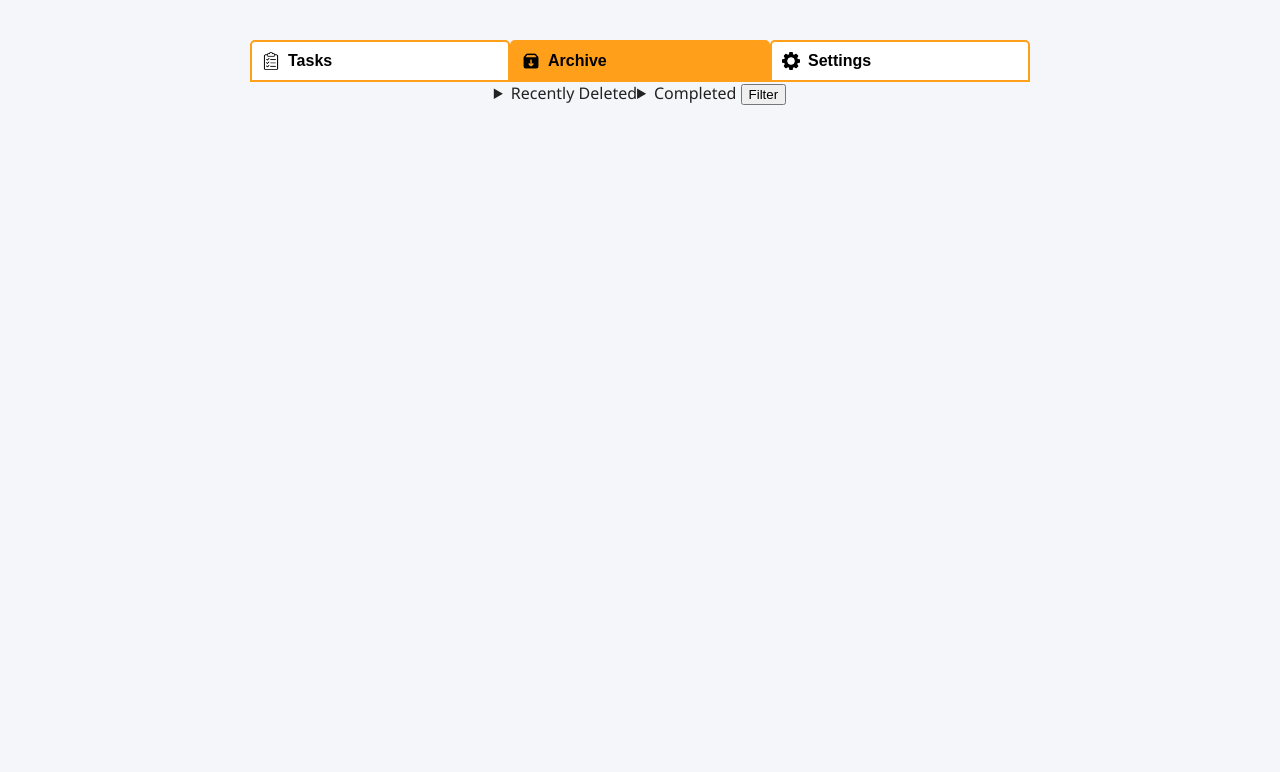
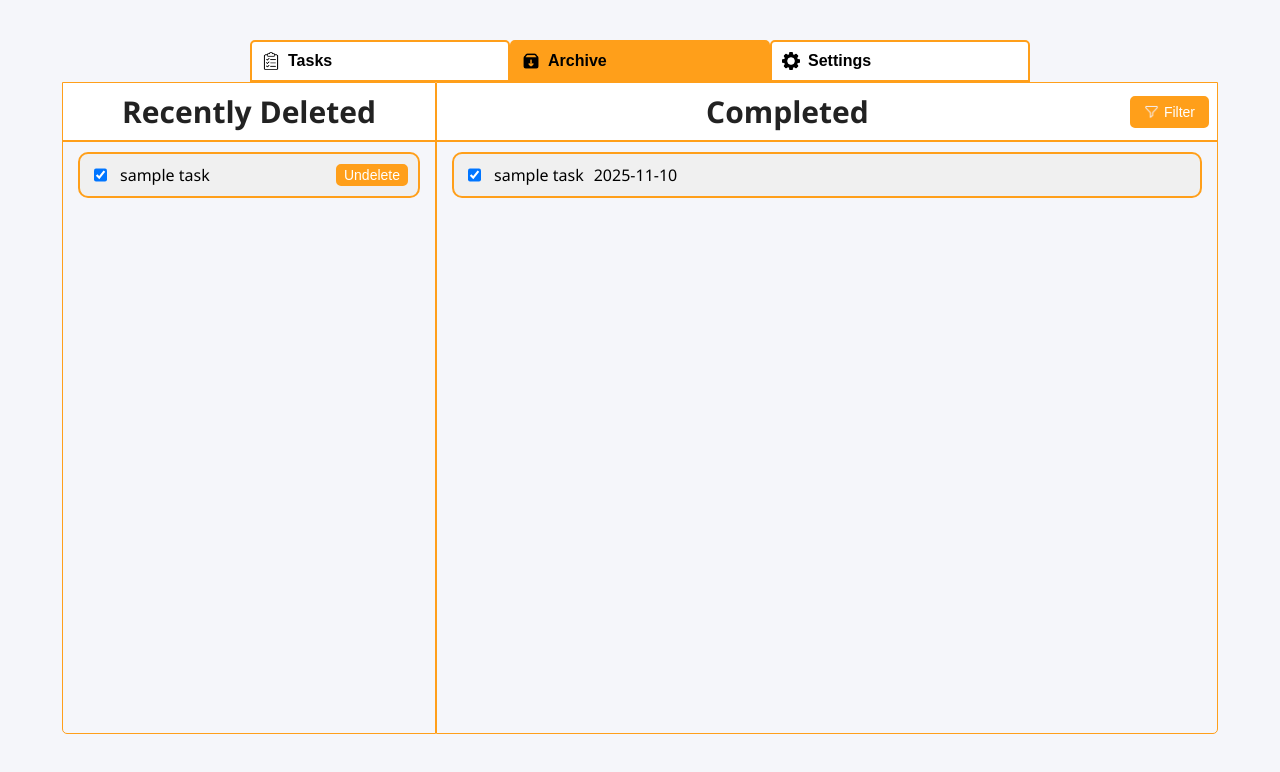
Before and after one commit to Ivy-Ding/todo-app, a plain HTML site: page index.html in a window 1280 px wide. Both pictures are taken after a click on the button "Archive". Drawn offline with Linux system fonts and the light colour scheme.

Commit message:
Updated index.html: added filter button to archive completed pane + layout adjustments

```diff
--- a/index.html
+++ b/index.html
@@ -183,16 +183,44 @@
 			</div>
 		</div>
 
-		<div id ="archive-page" class="page">
-			<details id="recently-deleted-list">
-				<summary>Recently Deleted</summary>
-					<li id="123"><input type="checkbox" checked><span>sample task</span><button>Undelete</button></li>
-			</details>
-			<details id="completed-tasks-list">
-				<summary>Completed <button aria-label="filter">Filter</button></summary>
-					<li id="456"><input type="checkbox" checked><span>sample task</span><span>2025-11-10</span></li>
-			</details>
+		<div id="archive-page" class="page archive-layout">
+
+			<section class="pane">
+				<div class="header">
+					<h2>Recently Deleted</h2>
+				</div>
+				<div class="body archive-body">
+					<ul id="recently-deleted-list">
+						<li id="123">
+							<input type="checkbox" checked>
+							<span>sample task</span>
+							<button>Undelete</button>
+						</li>
+					</ul>
+				</div>
+			</section>
+
+			<section class="pane">
+				<div class="header">
+					<h2>Completed</h2>
+					<div class="right">
+						<button aria-label="filter">Filter</button>
+					</div>
+				</div>
+				<div class="body archive-body">
+					<ul id="completed-tasks-list">
+						<li id="456">
+							<input type="checkbox" checked>
+							<span>sample task</span>
+							<span>2025-11-10</span>
+						</li>
+					</ul>
+				</div>
+			</section>
+
+
 		</div>
+
 
 		<div id ="settings-page" class="page">
 			<fieldset id="setting-left-pane" class="pane fixed-dock-20">
```
